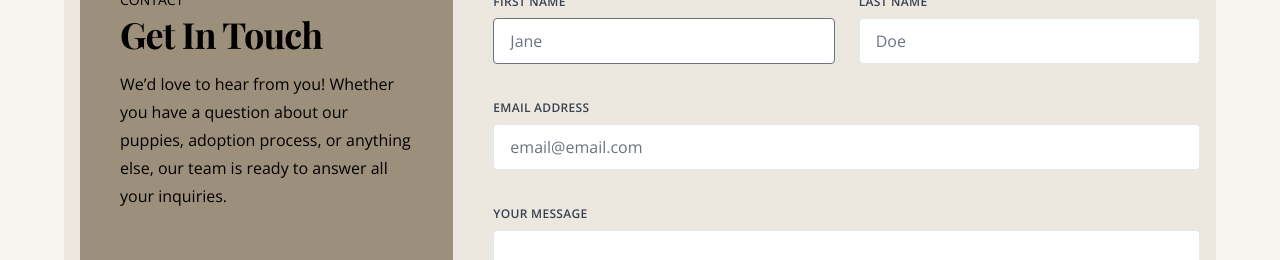
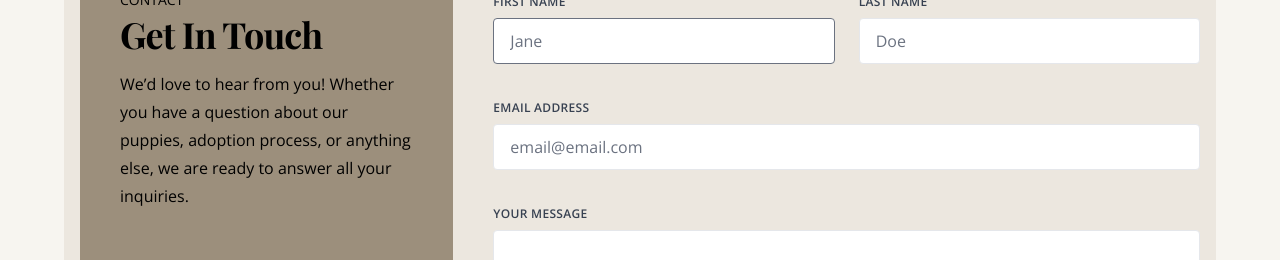
Before and after one commit to RJD72/rustic-acres, a React (Vite) app: page /contact in a window 1280 px wide. Shown: the part 330-590 px from the top of the page. Built offline with nearby package versions, Linux system fonts and the light colour scheme; no server answers; a web font is replaced by a local one.

Commit message:
changed text

```diff
--- a/src/pages/Contact.jsx
+++ b/src/pages/Contact.jsx
@@ -82,7 +82,7 @@ const Contact = () => {
             </h3>
             <p className="mt-4 leading-7">
               We’d love to hear from you! Whether you have a question about our
-              puppies, adoption process, or anything else, our team is ready to
+              puppies, adoption process, or anything else, we are ready to
               answer all your inquiries.
             </p>
           </div>
```
